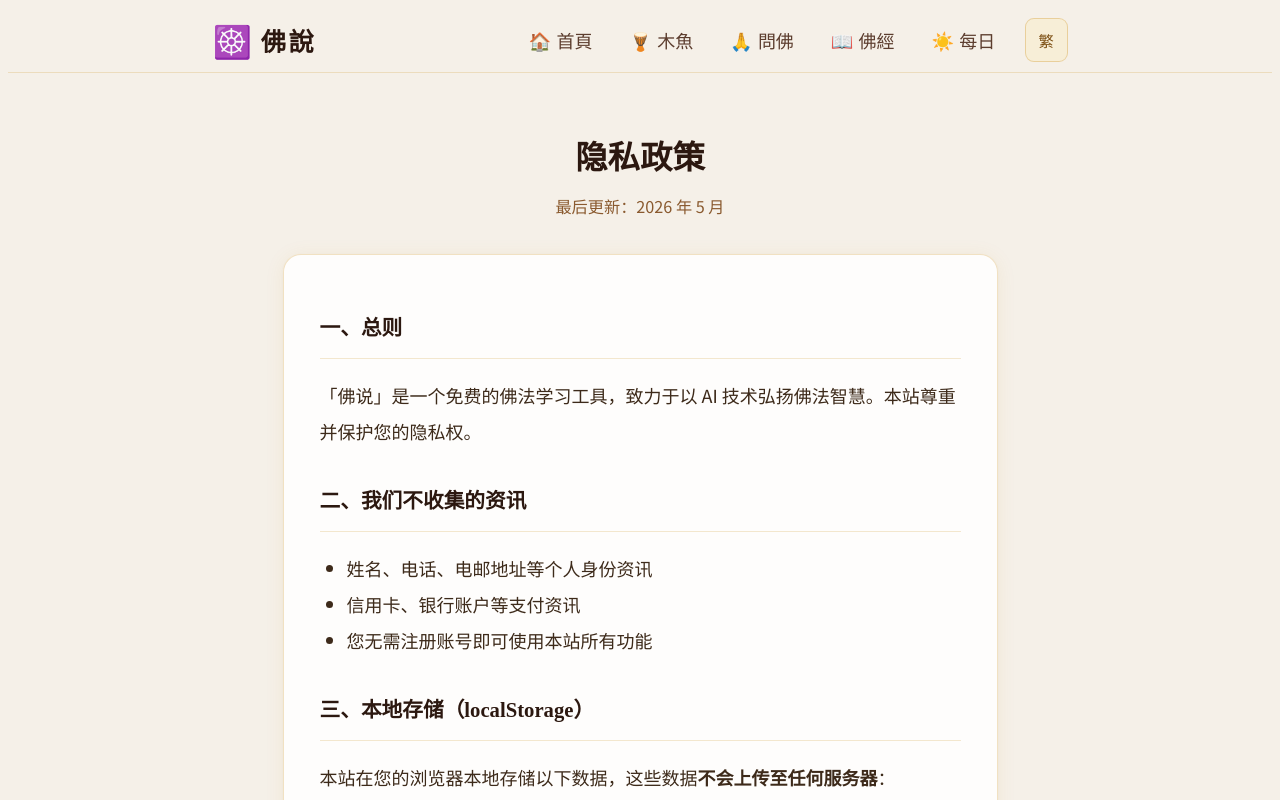
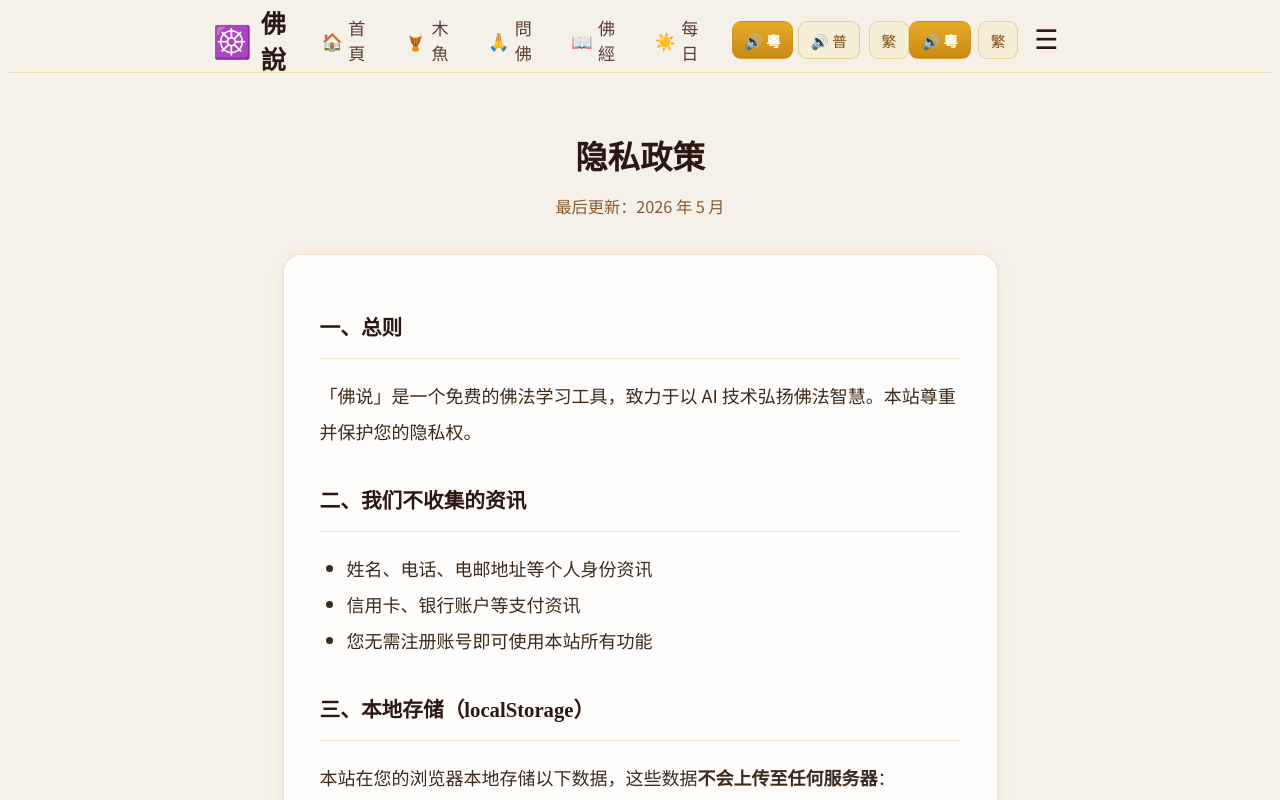
Before and after one commit to feilenpan/kiro, a Next.js app: page /privacy in a window 1280 px wide. Shown: the top 800 px of the page. Built offline with nearby package versions, Linux system fonts and the light colour scheme.

Commit message:
feat: 默認粵語朗讀 + Header 粵/普切換按鈕

```diff
--- a/components/AudioPlayer.tsx
+++ b/components/AudioPlayer.tsx
@@ -2,25 +2,16 @@
 
 import { useState, useRef, useEffect } from "react";
 import { track, EventName } from "@/lib/analytics";
+import { useLocale } from "./LocaleProvider";
 
 interface AudioPlayerProps {
   text: string;
   label?: string;
   size?: "sm" | "md" | "lg";
-  voiceId?: string;
-  /**
-   * isStatic=true：固定內容（金句/佛經/早晚課）
-   * 優先級：audioUrl > /api/tts > 瀏覽器降級
-   */
+  voiceId?: string;       // 明確指定聲線；不傳則根據粵語設定自動選
   isStatic?: boolean;
-  /**
-   * 直接傳入 R2 CDN URL，完全繞過 API，零延遲零 token
-   * 由頁面層根據 R2_PUBLIC_URL 拼接後傳入
-   */
   audioUrl?: string | null;
-  /** 埋點事件名稱，用於追蹤用戶點擊了哪類朗讀 */
   trackEvent?: EventName;
-  /** 埋點附帶屬性 */
   trackProps?: Record<string, string | number | boolean | null>;
 }
 
@@ -28,7 +19,7 @@ export default function AudioPlayer({
   text,
   label      = "朗讀",
   size       = "md",
-  voiceId    = "female-shaonv",
+  voiceId,
   isStatic   = false,
   audioUrl   = null,
   trackEvent,
@@ -38,16 +29,24 @@ export default function AudioPlayer({
   const [isPaused,  setIsPaused]  = useState(false);
   const [isLoading, setIsLoading] = useState(false);
 
-  // 客戶端 blob URL 緩存（頁面生命週期內）
-  const blobUrlCache = useRef<string | null>(null);
-  const audioEl      = useRef<HTMLAudioElement | null>(null);
+  // 粵語設定從全局 Context 讀取
+  const { cantonese } = useLocale();
 
-  const sizeMap = {
-    sm: { fontSize: "0.85rem", padding: "0.4rem 0.9rem",  iconSize: "1rem"    },
-    md: { fontSize: "1rem",    padding: "0.6rem 1.2rem",  iconSize: "1.1rem"  },
-    lg: { fontSize: "1.1rem",  padding: "0.75rem 1.5rem", iconSize: "1.25rem" },
-  };
-  const s = sizeMap[size];
+  const blobUrlCache  = useRef<string | null>(null);
+  const audioEl       = useRef<HTMLAudioElement | null>(null);
+  const prevCantonese = useRef(cantonese);
+
+  // 語言切換時清除舊緩存、停止播放
+  useEffect(() => {
+    if (prevCantonese.current !== cantonese) {
+      stopAll();
+      if (blobUrlCache.current) {
+        URL.revokeObjectURL(blobUrlCache.current);
+        blobUrlCache.current = null;
+      }
+      prevCantonese.current = cantonese;
+    }
+  }, [cantonese]); // eslint-disable-line react-hooks/exhaustive-deps
 
   useEffect(() => {
     return () => {
@@ -57,20 +56,27 @@ export default function AudioPlayer({
     };
   }, []);
 
-  // ── 降級：瀏覽器內建語音 ────────────────────────────────────────
+  const sizeMap = {
+    sm: { fontSize: "0.85rem", padding: "0.4rem 0.9rem",  iconSize: "1rem"    },
+    md: { fontSize: "1rem",    padding: "0.6rem 1.2rem",  iconSize: "1.1rem"  },
+    lg: { fontSize: "1.1rem",  padding: "0.75rem 1.5rem", iconSize: "1.25rem" },
+  };
+  const s = sizeMap[size];
+
+  // ── 降級：瀏覽器內建語音 ─────────────────────────────────────────
   const playWithBrowser = () => {
     if (!window.speechSynthesis) return;
     window.speechSynthesis.cancel();
-    const u    = new SpeechSynthesisUtterance(text);
-    u.lang     = "zh-CN";
-    u.rate     = 0.85;
-    u.pitch    = 1.0;
-    u.volume   = 1.0;
-    const vs   = window.speechSynthesis.getVoices();
-    const best = vs.find((v) =>
-      v.lang.startsWith("zh") &&
-      (v.name.includes("Xiaoxiao") || v.name.includes("Xiaoyi") || v.name.includes("Female"))
-    ) ?? vs.find((v) => v.lang.startsWith("zh"));
+    const u = new SpeechSynthesisUtterance(text);
+    // 粵語模式用 zh-HK，普通話用 zh-TW
+    u.lang   = cantonese ? "zh-HK" : "zh-TW";
+    u.rate   = 0.85;
+    u.pitch  = 1.0;
+    u.volume = 1.0;
+    const voices = window.speechSynthesis.getVoices();
+    const best = cantonese
+      ? (voices.find(v => v.lang === "zh-HK") ?? voices.find(v => v.lang.startsWith("zh")))
+      : (voices.find(v => v.lang === "zh-TW") ?? voices.find(v => v.lang.startsWith("zh")));
     if (best) u.voice = best;
     u.onstart = () => { setIsPlaying(true);  setIsLoading(false); };
     u.onend   = () => { setIsPlaying(false); setIsPaused(false);  };
@@ -79,71 +85,75 @@ export default function AudioPlayer({
     setIsPlaying(true);
   };
 
-  // ── 播放一個 URL（R2 CDN 或 blob）──────────────────────────────
   const playUrl = async (src: string) => {
-    const audio          = new Audio(src);
-    audioEl.current      = audio;
-    audio.onplay   = () => { setIsPlaying(true);  setIsLoading(false); };
-    audio.onpause  = () => { setIsPlaying(false); setIsPaused(true);   };
-    audio.onended  = () => { setIsPlaying(false); setIsPaused(false);  };
-    audio.onerror  = () => {
+    const audio     = new Audio(src);
+    audioEl.current = audio;
+    audio.onplay  = () => { setIsPlaying(true);  setIsLoading(false); };
+    audio.onpause = () => { setIsPlaying(false); setIsPaused(true);   };
+    audio.onended = () => { setIsPlaying(false); setIsPaused(false);  };
+    audio.onerror = () => {
       setIsPlaying(false); setIsPaused(false); setIsLoading(false);
       playWithBrowser();
     };
     await audio.play();
   };
 
-  // ── 主播放邏輯 ───────────────────────────────────────────────────
   const play = async () => {
     if (isLoading) return;
 
-    // 繼續暫停中的音頻
     if (isPaused && audioEl.current) {
       audioEl.current.play();
-      setIsPlaying(true);
-      setIsPaused(false);
+      setIsPlaying(true); setIsPaused(false);
       return;
     }
 
     stopAll();
     setIsLoading(true);
 
-    // 上報埋點（僅在用戶主動觸發時）
     if (trackEvent) {
-      track(trackEvent, { ...(trackProps ?? {}), source: audioUrl ? "cdn" : "api" });
+      track(trackEvent, {
+        ...(trackProps ?? {}),
+        source: audioUrl ? "cdn" : "api",
+        lang: cantonese ? "yue" : "zh",
+      });
     }
 
     try {
-      // ① 最優先：直接播放 R2 CDN URL（零延遲、零 token）
-      if (audioUrl) {
+      // ① R2 CDN：粵語模式時跳過（CDN 存的是普通話版本）
+      if (audioUrl && !cantonese) {
         await playUrl(audioUrl);
         return;
       }
 
-      // ② 客戶端已緩存 blob → 直接重用（0 網絡請求）
+      // ② 客戶端 blob 緩存（同語言才復用）
       if (blobUrlCache.current) {
         await playUrl(blobUrlCache.current);
         return;
       }
 
-      // ③ 調用 /api/tts（服務端緩存 or 實時生成）
+      // ③ 調用 /api/tts，傳入語言和聲線
       const res = await fetch("/api/tts", {
         method:  "POST",
         headers: { "Content-Type": "application/json" },
-        body: JSON.stringify({ text, voice_id: voiceId, isStatic }),
+        body: JSON.stringify({
+          text,
+          lang:     cantonese ? "yue" : "zh",
+          voice_id: voiceId ?? undefined,   // undefined → 後端按語言選預設
+          isStatic: isStatic && !cantonese, // 粵語不緩存（固定音頻是普通話）
+        }),
       });
 
       const contentType = res.headers.get("Content-Type") ?? "";
       if (!res.ok || contentType.includes("application/json")) {
-        // 服務端 fallback 指令 or 錯誤 → 瀏覽器降級
         setIsLoading(false);
         playWithBrowser();
         return;
       }
 
-      const blob   = await res.blob();
+      const blob    = await res.blob();
       const blobUrl = URL.createObjectURL(blob);
-      if (isStatic) blobUrlCache.current = blobUrl; // 固定內容客戶端緩存
+      // 靜態內容且是普通話才長期緩存（粵語每次都重新合成）
+      if (isStatic && !cantonese) blobUrlCache.current = blobUrl;
       await playUrl(blobUrl);
 
     } catch (err) {
@@ -155,16 +165,14 @@ export default function AudioPlayer({
 
   const pause = () => {
     audioEl.current ? audioEl.current.pause() : window.speechSynthesis?.pause();
-    setIsPlaying(false);
-    setIsPaused(true);
+    setIsPlaying(false); setIsPaused(true);
   };
 
   const stopAll = () => {
     audioEl.current?.pause();
     audioEl.current = null;
     window.speechSynthesis?.cancel();
-    setIsPlaying(false);
-    setIsPaused(false);
+    setIsPlaying(false); setIsPaused(false);
   };
 
   const btnLabel = isLoading ? "載入中…" : isPlaying ? "暫停" : isPaused ? "繼續" : label;
@@ -177,24 +185,16 @@ export default function AudioPlayer({
         disabled={isLoading}
         className={isPlaying ? "pulse-gold" : ""}
         style={{
-          display:      "flex",
-          alignItems:   "center",
-          gap:          "0.35rem",
-          padding:      s.padding,
-          fontSize:     s.fontSize,
-          background:   isPlaying
+          display: "flex", alignItems: "center", gap: "0.35rem",
+          padding: s.padding, fontSize: s.fontSize,
+          background: isPlaying
             ? "linear-gradient(to bottom, #c98a16, #a06810)"
             : "linear-gradient(to bottom, #e5ab28, #c98a16)",
-          color:        "white",
-          border:       "none",
-          borderRadius: "9999px",
-          cursor:       isLoading ? "wait" : "pointer",
-          transition:   "all 0.2s",
-          boxShadow:    "0 4px 12px rgba(201, 138, 22, 0.3)",
-          fontFamily:   "'Noto Sans SC', sans-serif",
-          fontWeight:   500,
-          minWidth:     "88px",
-          opacity:      isLoading ? 0.75 : 1,
+          color: "white", border: "none", borderRadius: "9999px",
+          cursor: isLoading ? "wait" : "pointer", transition: "all 0.2s",
+          boxShadow: "0 4px 12px rgba(201, 138, 22, 0.3)",
+          fontFamily: "'Noto Sans TC','Noto Sans SC',sans-serif",
+          fontWeight: 500, minWidth: "88px", opacity: isLoading ? 0.75 : 1,
         }}
         title={btnLabel}
       >
@@ -203,23 +203,13 @@ export default function AudioPlayer({
       </button>
 
       {(isPlaying || isPaused) && (
-        <button
-          onClick={stopAll}
-          style={{
-            padding:      "0.5rem 0.75rem",
-            fontSize:     s.fontSize,
-            background:   "rgba(44, 24, 16, 0.08)",
-            color:        "#5c3d2e",
-            border:       "1px solid rgba(44, 24, 16, 0.15)",
-            borderRadius: "9999px",
-            cursor:       "pointer",
-            transition:   "all 0.2s",
-            fontFamily:   "'Noto Sans SC', sans-serif",
-          }}
-          title="停止"
-        >
-          ⏹️
-        </button>
+        <button onClick={stopAll} style={{
+          padding: "0.5rem 0.75rem", fontSize: s.fontSize,
+          background: "rgba(44, 24, 16, 0.08)", color: "#5c3d2e",
+          border: "1px solid rgba(44, 24, 16, 0.15)", borderRadius: "9999px",
+          cursor: "pointer", transition: "all 0.2s",
+          fontFamily: "'Noto Sans TC','Noto Sans SC',sans-serif",
+        }} title="停止">⏹️</button>
       )}
     </div>
   );
--- a/components/Header.tsx
+++ b/components/Header.tsx
@@ -4,11 +4,7 @@ import { useState } from "react";
 import Link from "next/link";
 import { useLocale } from "./LocaleProvider";
 
-interface NavItem {
-  href: string;
-  label: string;
-  icon: string;
-}
+interface NavItem { href: string; label: string; icon: string; }
 
 const navItems: NavItem[] = [
   { href: "/",         label: "首頁", icon: "🏠" },
@@ -20,149 +16,154 @@ const navItems: NavItem[] = [
 
 export default function Header() {
   const [menuOpen, setMenuOpen] = useState(false);
-  const { variant, toggle } = useLocale();
+  const { variant, toggle, cantonese, toggleCantonese } = useLocale();
+
+  // 粵語切換按鈕樣式（高亮 = 已啟用）
+  const cantoneseStyle = (active: boolean) => ({
+    padding: "0.4rem 0.65rem",
+    borderRadius: "0.5rem",
+    border: "1px solid rgba(201, 138, 22, 0.35)",
+    background: active
+      ? "linear-gradient(to bottom, #e5ab28, #c98a16)"
+      : "rgba(249, 237, 204, 0.6)",
+    color: active ? "white" : "#7a4c10",
+    cursor: "pointer",
+    fontSize: "0.82rem",
+    fontFamily: "'Noto Sans TC','Noto Sans SC',sans-serif",
+    fontWeight: active ? 600 : 400,
+    transition: "all 0.2s",
+    whiteSpace: "nowrap" as const,
+  });
+
+  const variantStyle = {
+    padding: "0.4rem 0.65rem",
+    borderRadius: "0.5rem",
+    border: "1px solid rgba(201, 138, 22, 0.3)",
+    background: "rgba(249, 237, 204, 0.6)",
+    color: "#7a4c10",
+    cursor: "pointer",
+    fontSize: "0.82rem",
+    fontFamily: "'Noto Sans TC','Noto Sans SC',sans-serif",
+    transition: "all 0.2s",
+  };
 
   return (
     <>
-      {/* 頂部導航欄 */}
-      <header
-        style={{
-          background: "rgba(245, 240, 232, 0.95)",
+      <header style={{
+        background: "rgba(245, 240, 232, 0.97)",
         backdropFilter: "blur(10px)",
         borderBottom: "1px solid rgba(201, 138, 22, 0.2)",
-          position: "sticky",
-          top: 0,
-          zIndex: 50,
-        }}
-      >
-        <div
-          style={{
-            maxWidth: "900px",
-            margin: "0 auto",
-            padding: "0 1.25rem",
-            height: "64px",
-            display: "flex",
-            alignItems: "center",
-            justifyContent: "space-between",
-          }}
-        >
+        position: "sticky", top: 0, zIndex: 50,
+      }}>
+        <div style={{
+          maxWidth: "900px", margin: "0 auto", padding: "0 1.25rem",
+          height: "64px", display: "flex", alignItems: "center", justifyContent: "space-between",
+        }}>
+
           {/* Logo */}
           <Link href="/" style={{ textDecoration: "none" }}>
             <div style={{ display: "flex", alignItems: "center", gap: "0.5rem" }}>
               <span style={{ fontSize: "1.75rem" }}>☸️</span>
-              <span
-                style={{
-                  fontFamily: "'Noto Serif SC', serif",
-                  fontSize: "1.4rem",
-                  fontWeight: 700,
-                  color: "#2c1810",
-                  letterSpacing: "0.1em",
-                }}
-              >
-                佛說
-              </span>
+              <span style={{
+                fontFamily: "'Noto Serif TC','Noto Serif SC',serif",
+                fontSize: "1.4rem", fontWeight: 700, color: "#2c1810", letterSpacing: "0.1em",
+              }}>佛說</span>
             </div>
           </Link>
 
           {/* 桌面導航 */}
-          <nav
-            style={{
-              display: "flex",
-              gap: "0.25rem",
+          <nav style={{ display: "flex", gap: "0.25rem", alignItems: "center" }} className="hidden-mobile">
+            {navItems.map((item) => (
+              <Link key={item.href} href={item.href} style={{
+                display: "flex", alignItems: "center", gap: "0.3rem",
+                padding: "0.5rem 0.85rem", borderRadius: "0.75rem",
+                fontFamily: "'Noto Sans TC','Noto Sans SC',sans-serif",
+                fontSize: "0.95rem", color: "#5c3d2e", textDecoration: "none", transition: "background 0.2s",
               }}
-            className="hidden-mobile"
-          >
-            {navItems.map((item) => (
-              <Link
-                key={item.href}
-                href={item.href}
-                style={{
-                  display: "flex",
-                  alignItems: "center",
-                  gap: "0.3rem",
-                  padding: "0.5rem 0.9rem",
-                  borderRadius: "0.75rem",
-                  fontFamily: "'Noto Sans SC', sans-serif",
-                  fontSize: "1rem",
-                  color: "#5c3d2e",
-                  textDecoration: "none",
-                  transition: "background 0.2s",
-                }}
-                onMouseEnter={(e) => {
-                  (e.currentTarget as HTMLAnchorElement).style.background = "rgba(201, 138, 22, 0.12)";
-                }}
-                onMouseLeave={(e) => {
-                  (e.currentTarget as HTMLAnchorElement).style.background = "transparent";
-                }}
+                onMouseEnter={(e) => { (e.currentTarget as HTMLAnchorElement).style.background = "rgba(201, 138, 22, 0.12)"; }}
+                onMouseLeave={(e) => { (e.currentTarget as HTMLAnchorElement).style.background = "transparent"; }}
               >
                 <span>{item.icon}</span>
                 <span>{item.label}</span>
               </Link>
             ))}
+
+            {/* 語音語言切換：粵語 / 普通話 */}
+            <div style={{ display: "flex", gap: "0.25rem", marginLeft: "0.5rem", alignItems: "center" }}>
+              <button onClick={() => { if (!cantonese) toggleCantonese(); }}
+                title="粵語朗讀" style={cantoneseStyle(cantonese)}>
+                🔊 粵
+              </button>
+              <button onClick={() => { if (cantonese) toggleCantonese(); }}
+                title="普通話朗讀" style={cantoneseStyle(!cantonese)}>
+                🔊 普
+              </button>
+            </div>
+
             {/* 繁簡切換 */}
-            <button
-              onClick={toggle}
-              title={variant === "SC" ? "切換到繁體" : "切換到简体"}
-              style={{
-                marginLeft: "0.5rem", padding: "0.4rem 0.7rem", borderRadius: "0.5rem",
-                border: "1px solid rgba(201, 138, 22, 0.3)", background: "rgba(249, 237, 204, 0.6)",
-                color: "#7a4c10", cursor: "pointer", fontSize: "0.85rem",
-                fontFamily: "'Noto Sans SC', sans-serif",
-              }}
-            >
-              {variant === "SC" ? "繁" : "简"}
+            <button onClick={toggle} title={variant === "SC" ? "切換到繁體" : "切換到簡體"}
+              style={{ ...variantStyle, marginLeft: "0.25rem" }}>
+              {variant === "SC" ? "繁" : "簡"}
             </button>
           </nav>
 
-          {/* 行動端漢堡菜單 */}
+          {/* 手機端右側：粵/普快捷 + 漢堡 */}
+          <div className="show-mobile" style={{ display: "flex", alignItems: "center", gap: "0.4rem" }}>
+            {/* 粵語快捷切換（點擊在粵/普之間切換） */}
             <button
-            onClick={() => setMenuOpen(!menuOpen)}
-            style={{
-              background: "none",
-              border: "none",
-              fontSize: "1.5rem",
-              cursor: "pointer",
-              padding: "0.5rem",
-              color: "#2c1810",
-            }}
-            className="show-mobile"
-            aria-label="菜单"
+              onClick={toggleCantonese}
+              title={cantonese ? "切換為普通話" : "切換為粵語"}
+              style={cantoneseStyle(cantonese)}
             >
+              {cantonese ? "🔊 粵" : "🔊 普"}
+            </button>
+            <button onClick={toggle} style={variantStyle}>
+              {variant === "SC" ? "繁" : "簡"}
+            </button>
+            <button onClick={() => setMenuOpen(!menuOpen)} style={{
+              background: "none", border: "none", fontSize: "1.5rem",
+              cursor: "pointer", padding: "0.5rem", color: "#2c1810",
+            }} aria-label="菜單">
               {menuOpen ? "✕" : "☰"}
             </button>
           </div>
+        </div>
 
-        {/* 行動端下拉菜單 */}
+        {/* 手機下拉菜單 */}
         {menuOpen && (
-          <div
-            style={{
+          <div style={{
             borderTop: "1px solid rgba(201, 138, 22, 0.2)",
             padding: "0.75rem 1.25rem",
             background: "rgba(245, 240, 232, 0.98)",
-            }}
-          >
+          }}>
             {navItems.map((item) => (
-              <Link
-                key={item.href}
-                href={item.href}
-                onClick={() => setMenuOpen(false)}
-                style={{
-                  display: "flex",
-                  alignItems: "center",
-                  gap: "0.75rem",
-                  padding: "0.9rem 1rem",
-                  borderRadius: "0.75rem",
-                  fontFamily: "'Noto Sans SC', sans-serif",
-                  fontSize: "1.1rem",
-                  color: "#2c1810",
-                  textDecoration: "none",
-                  marginBottom: "0.25rem",
-                }}
-              >
+              <Link key={item.href} href={item.href} onClick={() => setMenuOpen(false)} style={{
+                display: "flex", alignItems: "center", gap: "0.75rem",
+                padding: "0.85rem 1rem", borderRadius: "0.75rem",
+                fontFamily: "'Noto Sans TC','Noto Sans SC',sans-serif",
+                fontSize: "1.1rem", color: "#2c1810", textDecoration: "none", marginBottom: "0.25rem",
+              }}>
                 <span style={{ fontSize: "1.3rem" }}>{item.icon}</span>
                 <span>{item.label}</span>
               </Link>
             ))}
+
+            {/* 菜單內語音選擇區 */}
+            <div style={{
+              borderTop: "1px solid rgba(201,138,22,0.15)",
+              marginTop: "0.5rem", paddingTop: "0.75rem",
+              display: "flex", gap: "0.5rem", alignItems: "center",
+            }}>
+              <span style={{ fontSize: "0.85rem", color: "#8a5a2f", fontFamily: "'Noto Sans TC','Noto Sans SC',sans-serif" }}>
+                朗讀語言：
+              </span>
+              <button onClick={() => { if (!cantonese) toggleCantonese(); }} style={cantoneseStyle(cantonese)}>
+                🔊 粵語
+              </button>
+              <button onClick={() => { if (cantonese) toggleCantonese(); }} style={cantoneseStyle(!cantonese)}>
+                🔊 普通話
+              </button>
+            </div>
           </div>
         )}
       </header>
@@ -172,7 +173,7 @@ export default function Header() {
         .show-mobile   { display: none; }
         @media (max-width: 640px) {
           .hidden-mobile { display: none !important; }
-          .show-mobile   { display: block !important; }
+          .show-mobile   { display: flex !important; }
         }
       `}</style>
     </>
--- a/components/LocaleProvider.tsx
+++ b/components/LocaleProvider.tsx
@@ -3,17 +3,35 @@
 import { createContext, useContext, useEffect, useState, useCallback } from "react";
 import { type FontVariant, detectFontVariant, saveFontVariant, getFontsUrl, getSerifFont, getSansFont } from "@/lib/locale";
 
-interface LocaleCtx { variant: FontVariant; toggle: () => void; }
-const LocaleContext = createContext<LocaleCtx>({ variant: "SC", toggle: () => {} });
+const CANTONESE_KEY = "foshuo_cantonese";
+
+interface LocaleCtx {
+  variant: FontVariant;
+  toggle: () => void;
+  cantonese: boolean;           // 是否使用粵語朗讀
+  toggleCantonese: () => void;  // 切換粵語/普通話
+}
+const LocaleContext = createContext<LocaleCtx>({
+  variant: "TC", toggle: () => {},
+  cantonese: true, toggleCantonese: () => {},
+});
 
 export function useLocale(): LocaleCtx { return useContext(LocaleContext); }
 
 export default function LocaleProvider({ children }: { children: React.ReactNode }) {
-  const [variant, setVariant] = useState<FontVariant>("TC");
-  const [mounted, setMounted] = useState(false);
+  const [variant,    setVariant]    = useState<FontVariant>("TC");
+  // 預設粵語（true），除非用戶曾主動切換為普通話（localStorage 存 "0"）
+  const [cantonese,  setCantonese]  = useState(true);
+  const [mounted,    setMounted]    = useState(false);
 
   useEffect(() => {
     setVariant(detectFontVariant());
+    try {
+      const saved = localStorage.getItem(CANTONESE_KEY);
+      // 未設置過（null）→ 保持預設粵語 true
+      // 已設置過 → 以用戶選擇為準
+      if (saved !== null) setCantonese(saved === "1");
+    } catch { /**/ }
     setMounted(true);
   }, []);
 
@@ -23,14 +41,13 @@ export default function LocaleProvider({ children }: { children: React.ReactNode
     let link = document.getElementById(LINK_ID) as HTMLLinkElement | null;
     if (!link) {
       link = document.createElement("link");
-      link.id = LINK_ID;
-      link.rel = "stylesheet";
+      link.id = LINK_ID; link.rel = "stylesheet";
       document.head.appendChild(link);
     }
     link.href = getFontsUrl(variant);
     const root = document.documentElement;
     root.style.setProperty("--font-serif", getSerifFont(variant));
-    root.style.setProperty("--font-sans", getSansFont(variant));
+    root.style.setProperty("--font-sans",  getSansFont(variant));
     root.lang = variant === "SC" ? "zh-CN" : "zh-TW";
   }, [variant, mounted]);
 
@@ -42,5 +59,17 @@ export default function LocaleProvider({ children }: { children: React.ReactNode
     });
   }, []);
 
-  return <LocaleContext.Provider value={{ variant, toggle }}>{children}</LocaleContext.Provider>;
+  const toggleCantonese = useCallback(() => {
+    setCantonese((prev) => {
+      const next = !prev;
+      try { localStorage.setItem(CANTONESE_KEY, next ? "1" : "0"); } catch { /**/ }
+      return next;
+    });
+  }, []);
+
+  return (
+    <LocaleContext.Provider value={{ variant, toggle, cantonese, toggleCantonese }}>
+      {children}
+    </LocaleContext.Provider>
+  );
 }
```
Lines whose indentation alone changed are shown as unchanged.
